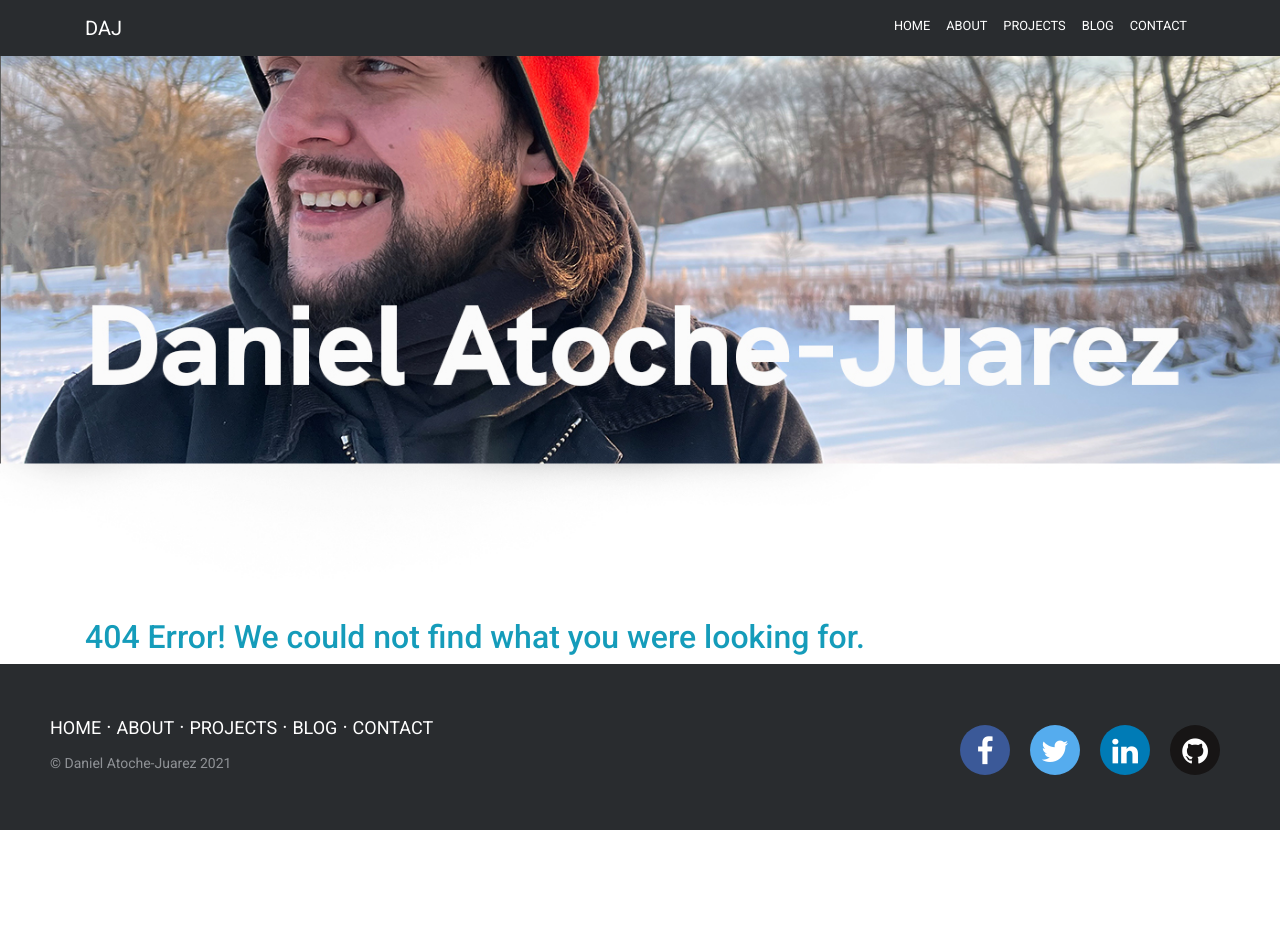
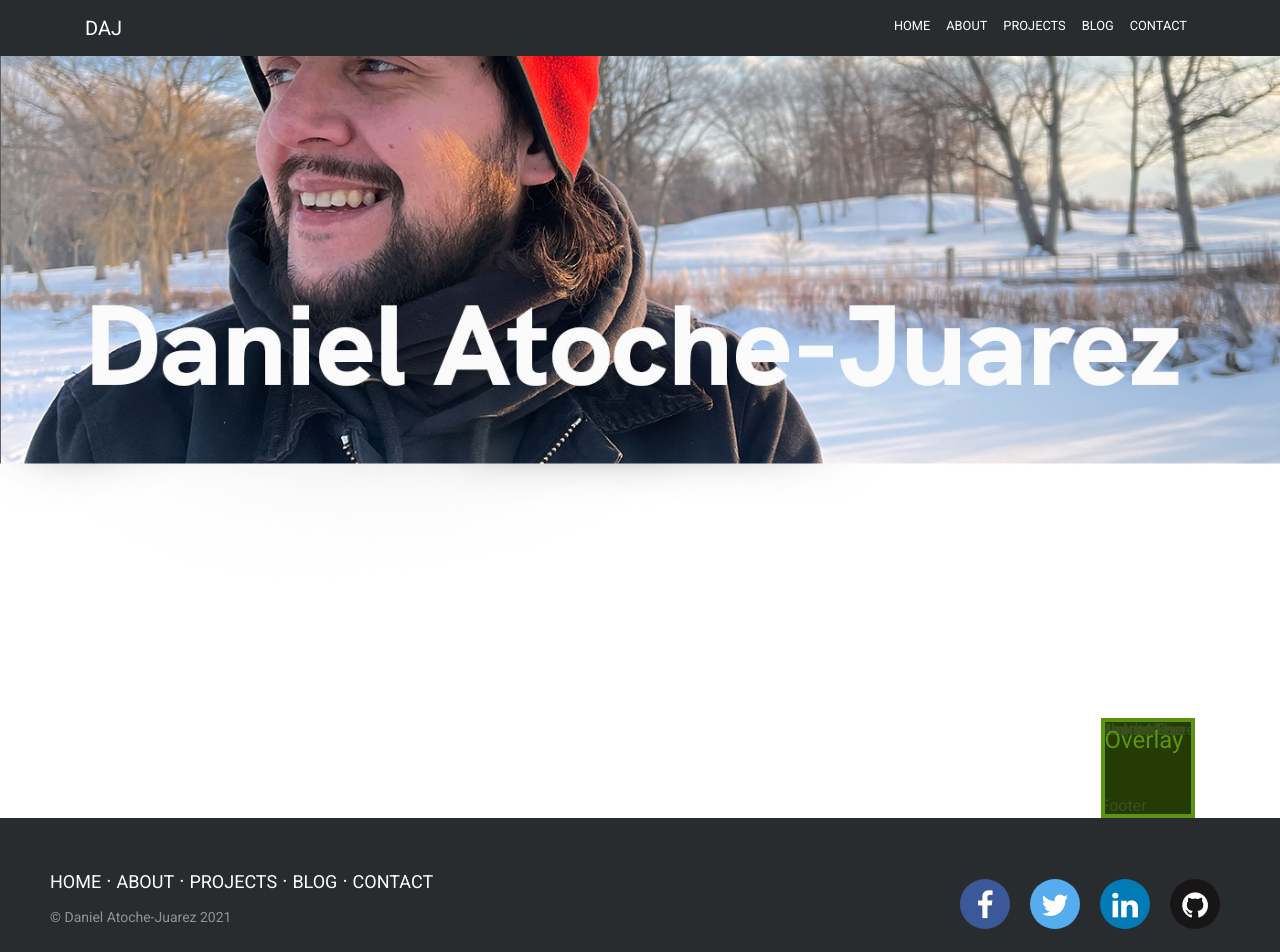
Before and after one commit to datoche-juarez/personal-site, a React (Create React App) app: page /gridhome in a window 1280 px wide. Before the commit this address had no page. Shown: the top 952 px of the page. Before the commit the page ends 830 px from the top, so only its background shows below. Built offline with nearby package versions, Linux system fonts and the light colour scheme.

Commit message:
Working on grid rebuild of homepage. Stuck when attempting to add image area...

```diff
--- a/src/App.js
+++ b/src/App.js
@@ -1,6 +1,7 @@
 import React from "react";
 import { BrowserRouter as Router, Route, Switch } from "react-router-dom";
 import { Home } from "./Home.jsx";
+import GridHome from "./GridHome.js";
 import { About } from "./About.jsx";
 import { Projects } from "./Projects.jsx";
 import { Blog } from "./Blog.jsx";
@@ -20,6 +21,7 @@ function App() {
         <Layout>
           <Switch>
             <Route exact path="/" component={Home} />
+            <Route path="/gridhome" component={GridHome} />
             <Route path="/about" component={About} />
             <Route path="/projects" component={Projects} />
             <Route path="/blog" component={Blog} />
--- a/src/Contact.jsx
+++ b/src/Contact.jsx
@@ -6,7 +6,7 @@ import "./Contact.css";
 
 const Contact = () => (
   <div className="container p-3 my-3 light text-black">
-    <Container className="justify-content-lg-center">
+    <Container className="justify-content-lg-left">
       <h1>Contact</h1>
       <br></br>
       <h5>Contact info:</h5>
--- /dev/null
+++ b/src/GridHome.css
@@ -0,0 +1,74 @@
+.wrapper {
+  display: grid;
+  grid-template-columns: repeat(9, 1fr);
+  grid-auto-rows: minmax(100px, auto);
+  grid-template-areas:
+    "hd hd hd hd   hd   hd   hd   hd   hd hd hd hd"
+    "wel wel wel main main main main main main main main main"
+    "wel wel wel main main main main main main main main main"
+    "wel wel wel main main main main main main main main main"
+    "wel wel wel main main main main main main main main main"
+    "abt abt abt proj proj proj main main main main main main"
+    "abt abt abt proj proj proj main main main main main main"
+    "abt abt abt proj proj proj main main main main main main"
+    "picone picone picone pictwo pictwo pictwo main main main main main main"
+    "picone picone picone pictwo pictwo pictwo main main main main main main"
+    "picone picone picone pictwo pictwo pictwo main main main main main main"
+    "picthree picthree picthree picfour picfour picfour main main main main main main"
+    "picthree picthree picthree picfour picfour picfour main main main main main main"
+    "picthree picthree picthree picfour picfour picfour main main main main main main"
+    "ft ft ft ft   ft   ft   ft   ft   ft ft ft ft";
+}
+
+.header {
+  grid-area: hd;
+  background-color: black;
+}
+
+.footer {
+  grid-area: ft;
+  background-color: black;
+}
+
+.welcome {
+  grid-area: wel;
+}
+
+.about {
+  grid-area: abt;
+}
+
+.project {
+  grid-area: proj;
+}
+
+.one {
+  grid-area: picone;
+}
+
+.two {
+  grid-area: pictwo;
+}
+
+.three {
+  grid-area: picthree;
+}
+
+.four {
+  grid-area: picfour;
+}
+
+.content {
+  grid-area: main;
+}
+
+
+.wrapper > div.overlay {
+  z-index: 10;
+  grid-column: hd-start / hd-end;
+  grid-row: sd-start / sd-end;
+  border: 4px solid rgb(92, 148, 13);
+  background-color: rgba(92, 148, 13, 0.4);
+  color: rgb(92, 148, 13);
+  font-size: 150%;
+}
--- /dev/null
+++ b/src/GridHome.js
@@ -0,0 +1,22 @@
+import React from "react";
+import "./GridHome.css";
+
+const GridHome = () => {
+  return (
+<div class="wrapper">
+  <div class="header">Header</div>
+  <div class="welcome">Welcome...</div>
+  <div class="about">About Me</div>
+  <div class="project">Projects</div>
+  <div class="content">Content</div>
+  <div class="one">Picture One</div>
+  <div class="two">Picture Two</div>
+  <div class="three">Picture Three</div>
+  <div class="four">Picture Four</div>
+  <div class="footer">Footer</div>
+  <div class="overlay">Overlay</div>
+</div>
+  );
+};
+
+export default GridHome;
```
